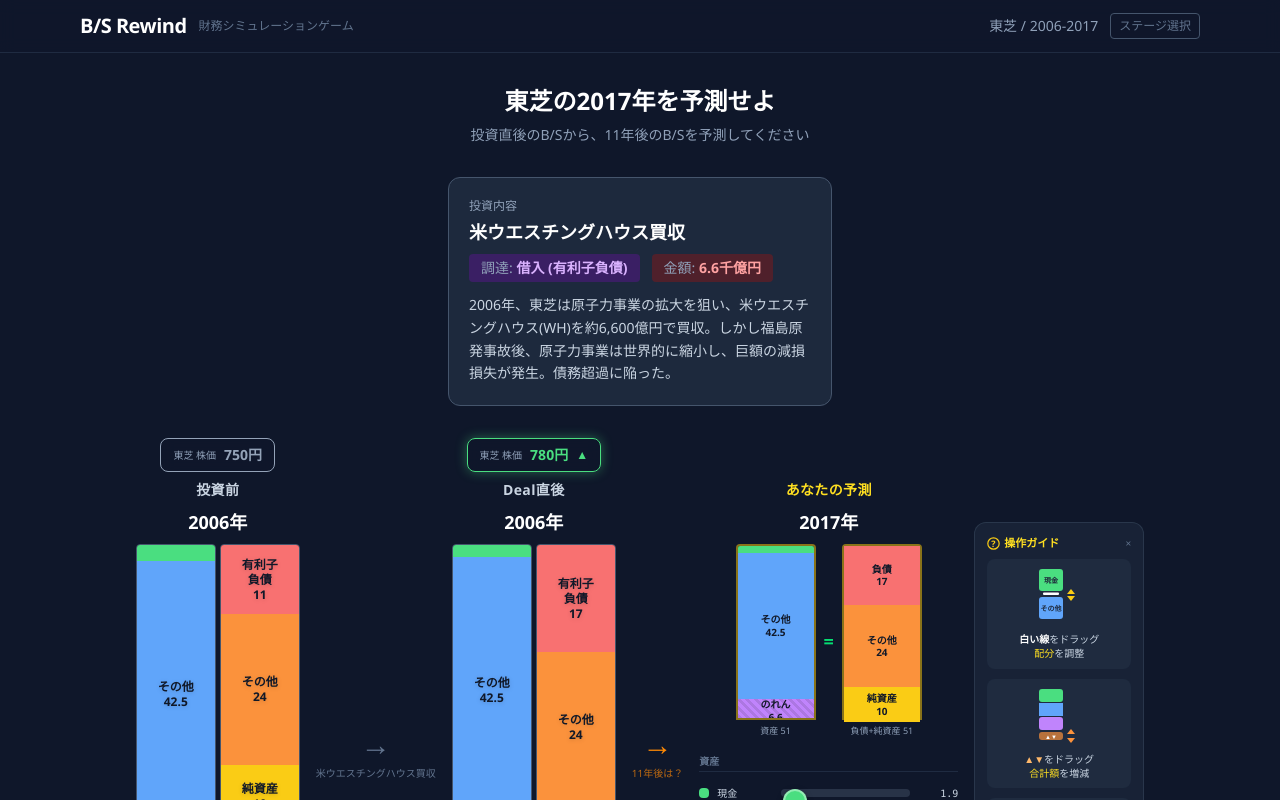
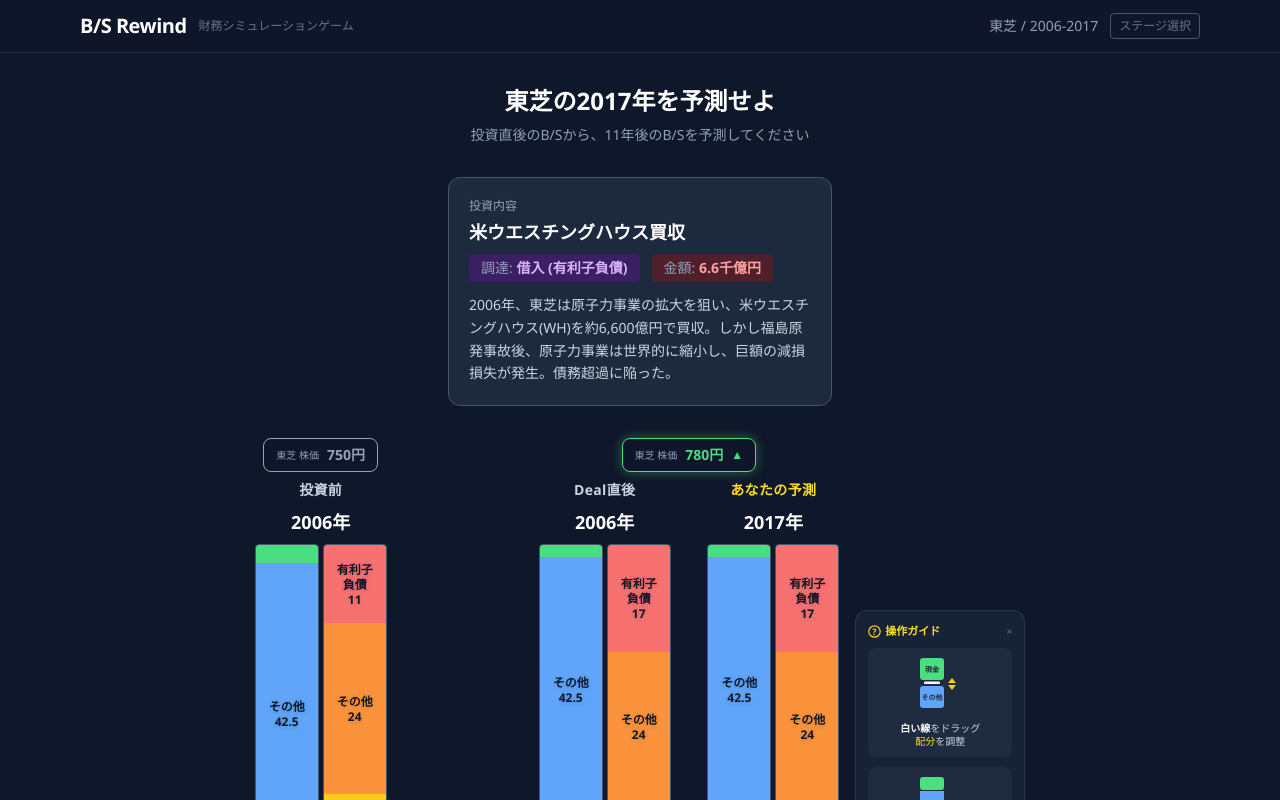
Before and after one commit to arakawak223/BS-rewind, a React (Vite) app: page / in a window 1280 px wide. Both pictures are taken after a click on the button 336 px from the left and 279 px from the top of the page. Shown: the top 800 px of the page. Built offline with nearby package versions, Linux system fonts and the light colour scheme.

Commit message:
feat: Deal B/SとPrediction B/Sを横並びレイアウトに変更
BSBarをw-16に縮小し、DraggableBSBar内でDeal直後とあなたの予測を
横並び表示。App.jsxから個別のDeal BSBar・Arrow2を削除して簡潔化。

Co-Authored-By: Claude Opus 4.6 <noreply@anthropic.com>

```diff
--- a/src/App.jsx
+++ b/src/App.jsx
@@ -19,10 +19,8 @@ function App() {
 
   const postDeal = stage?.data.deal ?? null;
 
-  // Build phase scale: max of before and deal for consistent sizing
-  const buildMaxTotal = stage
-    ? Math.max(bsTotal(stage.data.before), bsTotal(stage.data.deal))
-    : 1;
+  // Build phase scale for Before bar
+  const beforeMaxTotal = stage ? bsTotal(stage.data.before) : 1;
 
   const handleStageSelect = (s) => {
     setStage(s);
@@ -206,7 +204,7 @@ function App() {
                   <BSBar
                     data={stage.data.before}
                     barHeight={BAR_HEIGHT}
-                    maxTotal={buildMaxTotal}
+                    maxTotal={beforeMaxTotal}
                     label="投資前"
                     year={stage.before_year}
                     animate
@@ -225,7 +223,7 @@ function App() {
                   ↓ {stage.investment_target}
                 </div>
 
-                {/* Deal B/S */}
+                {/* Deal + Prediction side by side */}
                 <div className="flex flex-col items-center">
                   {stage.data.stockPrice && (
                     <div className="mb-2">
@@ -238,46 +236,14 @@ function App() {
                       />
                     </div>
                   )}
-                  <BSBar
-                    data={postDeal}
-                    barHeight={BAR_HEIGHT}
-                    maxTotal={buildMaxTotal}
-                    label="Deal直後"
-                    year={stage.before_year}
-                    animate
-                    unit={stage.unit}
-                  />
-                </div>
-
-                {/* Arrow 2 */}
-                <div className="hidden lg:flex flex-col items-center self-center mt-16 gap-1">
-                  <span className="text-3xl text-orange-400 font-bold">→</span>
-                  <span className="text-[10px] text-orange-400/70">
-                    {stage.after_year - stage.before_year}年後は？
-                  </span>
-                </div>
-                <div className="lg:hidden flex justify-center text-2xl text-orange-400 font-bold">
-                  ↓ {stage.after_year - stage.before_year}年後は？
-                </div>
-
-                {/* Prediction */}
-                <div className="flex flex-col items-center">
-                  {stage.data.stockPrice && (
-                    <div className="mb-2 invisible" aria-hidden="true">
-                      <StockPriceTicker
-                        price={0}
-                        previousPrice={0}
-                        unit={stage.data.stockPrice.unit}
-                        label={`${stage.company_name} 株価`}
-                        animate={false}
-                      />
-                    </div>
-                  )}
                   <DraggableBSBar
                     initialData={postDeal}
+                    dealData={postDeal}
                     barHeight={BAR_HEIGHT}
                     onDataChange={handleDataChange}
                     year={stage.after_year}
+                    dealYear={stage.before_year}
+                    unit={stage.unit}
                   />
                   <div className="text-[10px] text-slate-500 mt-1">
                     スライダーで予測B/Sを作成
--- a/src/components/BSBar.jsx
+++ b/src/components/BSBar.jsx
@@ -23,6 +23,7 @@ export default function BSBar({
   barHeight = 400,
   maxTotal,
   label,
+  labelClassName,
   year,
   animate = false,
   opacity = 1,
@@ -70,7 +71,7 @@ export default function BSBar({
   return (
     <div className="flex flex-col items-center gap-2">
       {label && (
-        <div className="text-sm font-bold text-slate-300 tracking-wide">
+        <div className={labelClassName || "text-sm font-bold text-slate-300 tracking-wide"}>
           {label}
         </div>
       )}
@@ -81,7 +82,7 @@ export default function BSBar({
         {/* Assets (left) */}
         <Wrapper
           {...containerProps(assetColH)}
-          className="flex flex-col w-20 border border-slate-600 rounded overflow-hidden bg-slate-800/50"
+          className="flex flex-col w-16 border border-slate-600 rounded overflow-hidden bg-slate-800/50"
         >
           {/* 現金 */}
           {animate ? (
@@ -184,7 +185,7 @@ export default function BSBar({
         </Wrapper>
 
         {/* Liabilities + Equity (right) */}
-        <div className="flex flex-col w-20">
+        <div className="flex flex-col w-16">
           {/* 正の領域 */}
           <Wrapper
             {...containerProps(rightPosH)}
@@ -325,8 +326,8 @@ export default function BSBar({
         </div>
       </div>
       <div className="flex gap-1 text-[10px] text-slate-400">
-        <span className="w-20 text-center">資産</span>
-        <span className="w-20 text-center">負債+純資産</span>
+        <span className="w-16 text-center">資産</span>
+        <span className="w-16 text-center">負債+純資産</span>
       </div>
       {unit && (
         <div className="text-[10px] text-slate-500 mt-1">単位: {unit}</div>
--- a/src/components/DraggableBSBar.jsx
+++ b/src/components/DraggableBSBar.jsx
@@ -1,4 +1,5 @@
-import { useState, useCallback, useEffect, useMemo } from "react";
+import { useState, useEffect, useMemo } from "react";
+import BSBar from "./BSBar";
 
 const COLORS = {
   cash: "#4ade80",
@@ -11,18 +12,17 @@ const COLORS = {
 };
 
 /**
- * Interactive B/S bar — ネイティブ range スライダー方式。
- *
- * 上: B/Sバー (リアルタイム表示)
- * 下: 各項目の水平スライダー
- * 純資産は自動計算 (= 資産合計 - 負債合計)
+ * Deal B/S + 予測 B/S を横並び表示し、下にスライダーを配置。
+ * 純資産は自動計算 (= 資産合計 - 負債合計)。
  */
 export default function DraggableBSBar({
   initialData,
+  dealData,
   barHeight = 400,
   onDataChange,
-  label = "あなたの予測",
   year,
+  dealYear,
+  unit,
 }) {
   const initCash = initialData.assets.cash || 0;
   const initGoodwill = initialData.assets.goodwill || 0;
@@ -50,9 +50,8 @@ export default function DraggableBSBar({
   const liabTotal = debt + otherLiab;
   const equity = assetTotal - liabTotal;
   const isNeg = equity < 0;
-  const absEquity = Math.abs(equity);
 
-  // ---- notify parent ----
+  // Notify parent
   useEffect(() => {
     onDataChange?.({
       assets: { cash, goodwill, others },
@@ -64,19 +63,20 @@ export default function DraggableBSBar({
 
   const r = (v) => Math.round(v * 10) / 10;
 
-  // ---- Visual bar heights ----
-  const visualBarHeight = Math.min(barHeight * 0.55, 260);
-  const rightPositive = debt + otherLiab + Math.max(equity, 0);
-  const maxPositive = Math.max(assetTotal, rightPositive, 1);
-  const scale = visualBarHeight / maxPositive;
+  // Prediction data object for BSBar
+  const predictionData = {
+    assets: { cash, goodwill, others },
+    liabilities: { debt, others: otherLiab },
+    equity,
+  };
 
-  const cashH = cash * scale;
-  const othersH = others * scale;
-  const gwH = goodwill * scale;
-  const debtH = debt * scale;
-  const otherLiabH = otherLiab * scale;
-  const equityH = isNeg ? 0 : equity * scale;
-  const negEquityH = isNeg ? absEquity * scale : 0;
+  // Pair maxTotal for consistent Deal/Prediction scaling
+  const bsMax = (d) => {
+    const a = (d.assets.cash || 0) + (d.assets.goodwill || 0) + (d.assets.others || 0);
+    const rp = (d.liabilities.debt || 0) + (d.liabilities.others || 0) + Math.max(d.equity, 0);
+    return Math.max(a, rp);
+  };
+  const pairMaxTotal = Math.max(bsMax(dealData), bsMax(predictionData), 1);
 
   const SLIDER_ITEMS = [
     { key: "cash", label: "現金", color: COLORS.cash, value: cash, setter: setCash, group: "asset" },
@@ -89,159 +89,44 @@ export default function DraggableBSBar({
   const assetSliders = SLIDER_ITEMS.filter((s) => s.group === "asset");
   const liabSliders = SLIDER_ITEMS.filter((s) => s.group === "liab");
 
+  const yearDiff = year && dealYear ? year - dealYear : null;
+
   return (
-    <div className="flex flex-col items-center gap-2">
-      <div className="text-sm font-bold text-yellow-300 tracking-wide">
-        {label}
-      </div>
-      {year && (
-        <div className="text-lg font-black text-white">{year}年</div>
-      )}
+    <div className="flex flex-col items-center gap-3">
+      {/* Side-by-side Deal + Prediction bars */}
+      <div className="flex items-end gap-0.5">
+        <BSBar
+          data={dealData}
+          barHeight={barHeight}
+          maxTotal={pairMaxTotal}
+          label="Deal直後"
+          year={dealYear}
+          unit={unit}
+        />
 
-      {/* ---- Visual B/S bar (read-only) ---- */}
-      <div className="flex gap-1 items-start">
-        {/* Assets */}
-        <div className="flex flex-col items-center w-20">
-          <div
-            className="flex flex-col w-full border-2 border-yellow-400/50 rounded-t bg-slate-800/50"
-            style={{ height: assetTotal * scale, overflow: "hidden" }}
-          >
-            <div
-              className="w-full flex items-center justify-center text-[10px] font-bold select-none shrink-0"
-              style={{ height: cashH, backgroundColor: COLORS.cash }}
-            >
-              {cashH > 18 && (
-                <span className="text-gray-900 text-center leading-tight px-0.5 pointer-events-none">
-                  現金
-                  <br />
-                  {r(cash)}
-                </span>
-              )}
-            </div>
-            <div
-              className="w-full flex items-center justify-center text-[10px] font-bold select-none shrink-0"
-              style={{ height: othersH, backgroundColor: COLORS.others }}
-            >
-              {othersH > 18 && (
-                <span className="text-gray-900 text-center leading-tight px-0.5 pointer-events-none">
-                  その他
-                  <br />
-                  {r(others)}
-                </span>
-              )}
-            </div>
-            <div
-              className="w-full flex items-center justify-center text-[10px] font-bold select-none shrink-0"
-              style={{
-                height: gwH,
-                backgroundColor: COLORS.goodwill,
-                backgroundImage:
-                  "repeating-linear-gradient(45deg, transparent, transparent 3px, rgba(0,0,0,0.1) 3px, rgba(0,0,0,0.1) 6px)",
-              }}
-            >
-              {gwH > 18 && (
-                <span className="text-gray-900 text-center leading-tight px-0.5 pointer-events-none">
-                  のれん
-                  <br />
-                  {r(goodwill)}
-                </span>
-              )}
-            </div>
-          </div>
-          <div className="text-[9px] text-slate-400 text-center mt-1">
-            資産 {r(assetTotal)}
-          </div>
+        {/* Arrow between bars */}
+        <div className="flex flex-col items-center justify-center px-0.5 pb-8">
+          <span className="text-lg text-orange-400 font-bold">→</span>
+          {yearDiff && (
+            <span className="text-[8px] text-orange-400/70 text-center leading-tight whitespace-nowrap">
+              {yearDiff}年後?
+            </span>
+          )}
         </div>
 
-        {/* Balance indicator */}
-        <div className="flex flex-col items-center justify-center self-center px-1">
-          <span className="text-green-400 text-lg font-bold">=</span>
-        </div>
-
-        {/* Liabilities + Equity */}
-        <div className="flex flex-col items-center w-20">
-          <div
-            className="flex flex-col w-full border-2 border-yellow-400/50 rounded-t bg-slate-800/50"
-            style={{ height: rightPositive * scale, overflow: "visible" }}
-          >
-            <div
-              className="w-full flex items-center justify-center text-[10px] font-bold select-none shrink-0"
-              style={{ height: debtH, backgroundColor: COLORS.debt }}
-            >
-              {debtH > 18 && (
-                <span className="text-gray-900 text-center leading-tight px-0.5 pointer-events-none">
-                  負債
-                  <br />
-                  {r(debt)}
-                </span>
-              )}
-            </div>
-            <div
-              className="w-full flex items-center justify-center text-[10px] font-bold select-none shrink-0"
-              style={{ height: otherLiabH, backgroundColor: COLORS.otherLiab }}
-            >
-              {otherLiabH > 18 && (
-                <span className="text-gray-900 text-center leading-tight px-0.5 pointer-events-none">
-                  その他
-                  <br />
-                  {r(otherLiab)}
-                </span>
-              )}
-            </div>
-            {!isNeg && (
-              <div
-                className="w-full flex items-center justify-center text-[10px] font-bold select-none shrink-0"
-                style={{ height: equityH, backgroundColor: COLORS.equity }}
-              >
-                {equityH > 18 && (
-                  <span className="text-gray-900 text-center leading-tight px-0.5 pointer-events-none">
-                    純資産
-                    <br />
-                    {r(equity)}
-                  </span>
-                )}
-              </div>
-            )}
-          </div>
-
-          {/* 債務超過 */}
-          {isNeg && (
-            <>
-              <div className="w-full border-t-2 border-dashed border-white/70" />
-              <div
-                className="w-full flex items-center justify-center text-[10px] font-bold select-none border-2 border-t-0 border-yellow-400/50 rounded-b"
-                style={{
-                  height: negEquityH,
-                  backgroundColor: COLORS.equityNeg,
-                  backgroundImage:
-                    "repeating-linear-gradient(-45deg, transparent, transparent 4px, rgba(0,0,0,0.15) 4px, rgba(0,0,0,0.15) 8px)",
-                }}
-              >
-                {negEquityH > 14 && (
-                  <span className="text-white text-center leading-tight px-0.5 pointer-events-none drop-shadow-md">
-                    債務超過
-                    <br />
-                    {r(equity)}
-                  </span>
-                )}
-              </div>
-            </>
-          )}
-          <div className="text-[9px] text-slate-400 text-center mt-1">
-            {isNeg ? (
-              <>
-                負債 {r(liabTotal)}{" "}
-                <span className="text-red-400">純資産 {r(equity)}</span>
-              </>
-            ) : (
-              <>負債+純資産 {r(assetTotal)}</>
-            )}
-          </div>
-        </div>
+        <BSBar
+          data={predictionData}
+          barHeight={barHeight}
+          maxTotal={pairMaxTotal}
+          label="あなたの予測"
+          labelClassName="text-sm font-bold text-yellow-300 tracking-wide"
+          year={year}
+          unit={unit}
+        />
       </div>
 
-      {/* ---- Range sliders ---- */}
-      <div className="w-full max-w-xs mt-2 space-y-3.5">
+      {/* Range sliders */}
+      <div className="w-full max-w-xs mt-1 space-y-3.5">
         {/* Assets section */}
         <div className="text-[10px] text-slate-500 font-bold border-b border-slate-700/50 pb-0.5">
           資産
```
